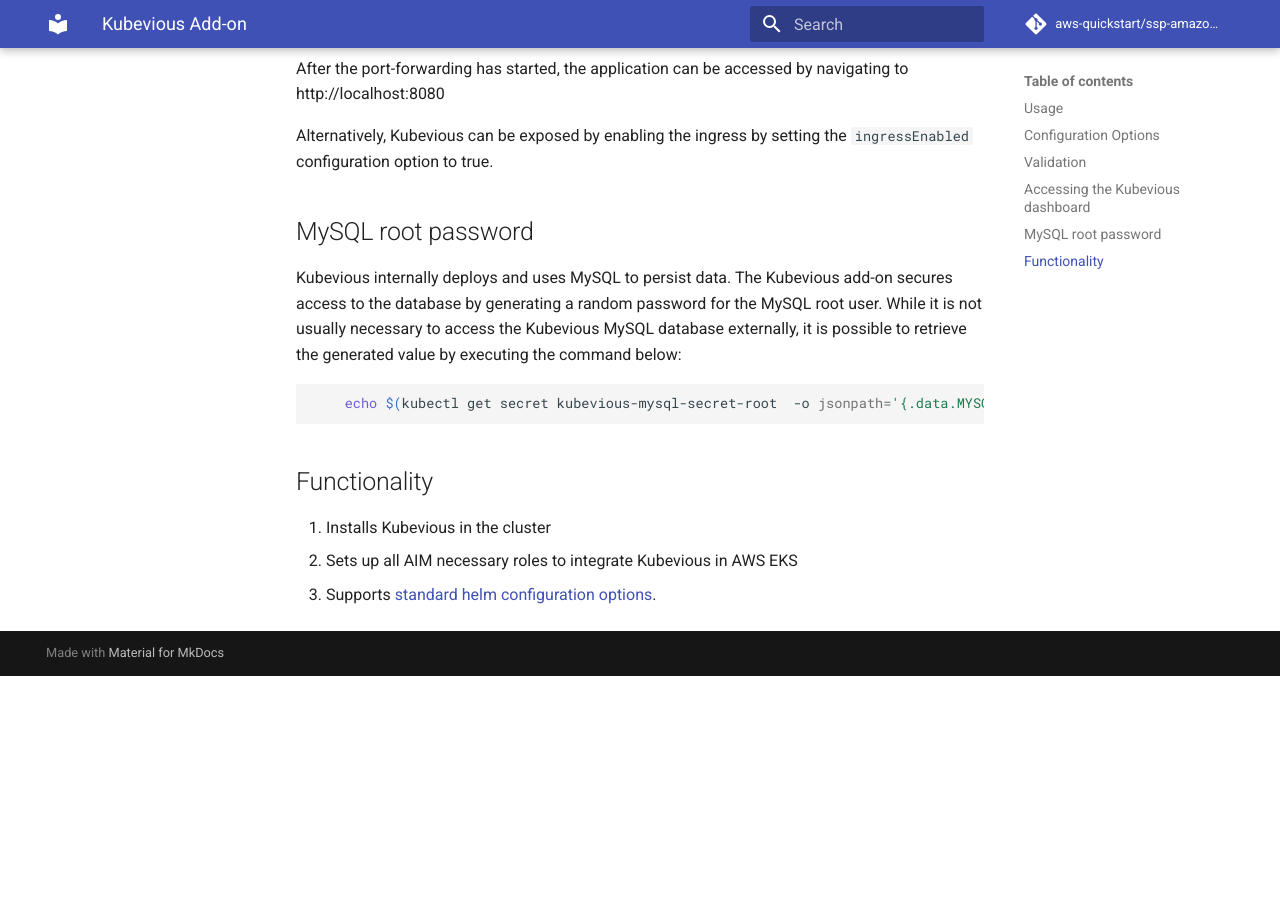
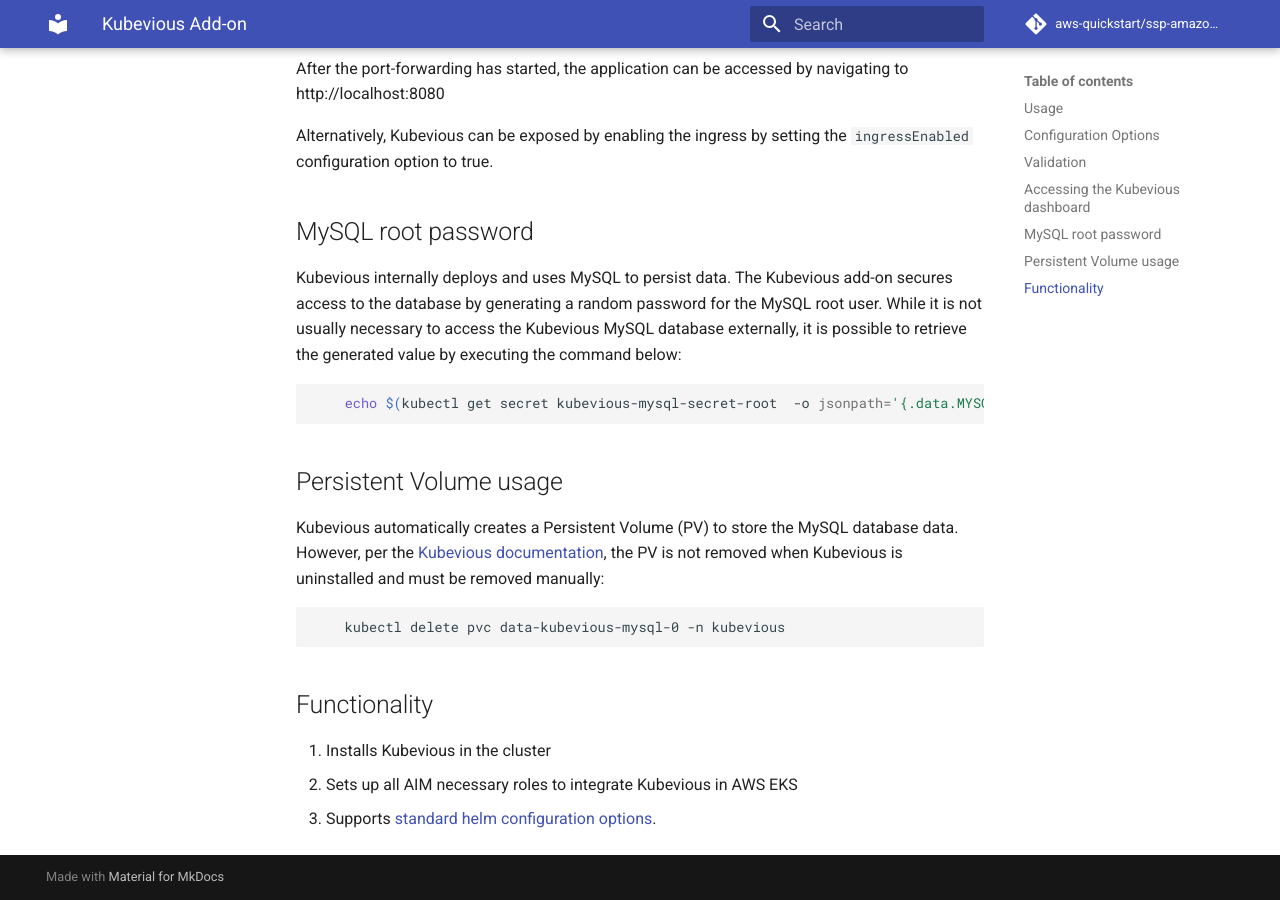
Before and after one commit to aws-quickstart/cdk-eks-blueprints, an MkDocs documentation site: the page built from docs/addons/kubevious.md, in a window 1280 px wide and 900 px high, scrolled down 1277 px. Built offline with MkDocs 1.6.1 and Material for MkDocs 9.7.7, drawn with Linux system fonts in a browser that asks for light colours; comment, search, counter and statistics services are not loaded; before the commit the page ends 1953 px from its top, so only the background shows below that.

Commit message:
Added PV section

````diff
--- a/docs/addons/kubevious.md
+++ b/docs/addons/kubevious.md
@@ -57,6 +57,16 @@
     echo $(kubectl get secret kubevious-mysql-secret-root  -o jsonpath='{.data.MYSQL_ROOT_PASSWORD}' -n kubevious) | base64 --decode
 ```
 
+## Persistent Volume usage
+
+Kubevious automatically creates a Persistent Volume (PV) to store the MySQL database data. However, per the [Kubevious
+documentation](https://github.com/kubevious/helm#uninstalling-the-chart), the PV is not removed when Kubevious is
+uninstalled and must be removed manually:
+
+```shell
+    kubectl delete pvc data-kubevious-mysql-0 -n kubevious
+```
+
 ## Functionality
 
 1. Installs Kubevious in the cluster
````
